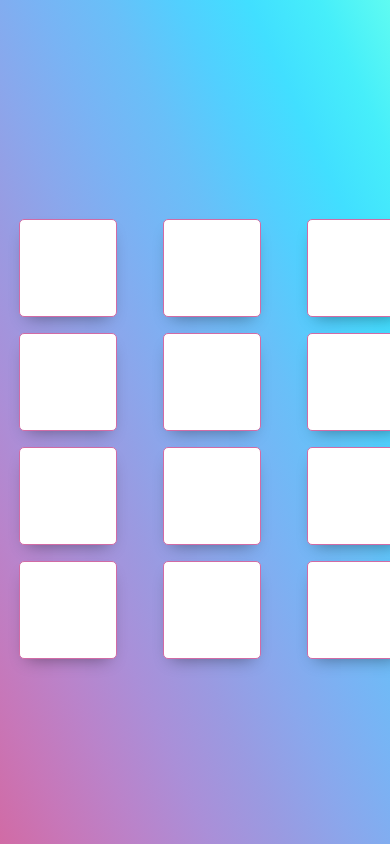
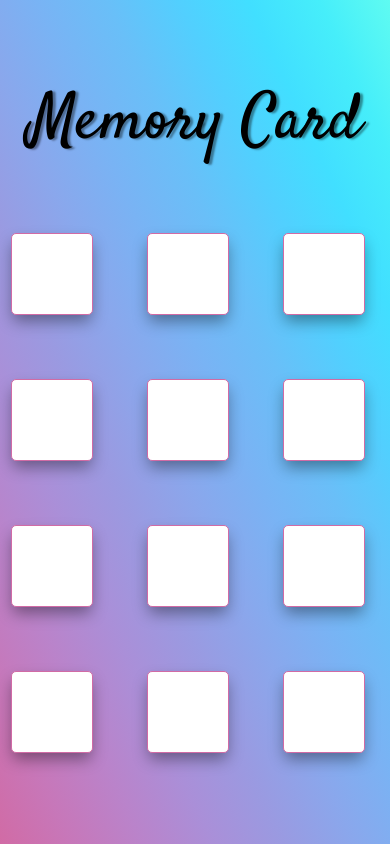
Before and after one commit to Fraank98/johannes-problems, a React (Create React App) app in the folder problem-2/: page / in a window 390 px wide. Built offline with nearby package versions, Linux system fonts and the light colour scheme.

Commit message:
design updated

```diff
--- a/problem-2/public/index.html
+++ b/problem-2/public/index.html
@@ -3,6 +3,9 @@
   <head>
     <meta charset="utf-8" />
     <link rel="icon" href="%PUBLIC_URL%/favicon.ico" />
+    <link rel="preconnect" href="https://fonts.googleapis.com">
+    <link rel="preconnect" href="https://fonts.gstatic.com" crossorigin>
+    <link href="https://fonts.googleapis.com/css2?family=Satisfy&display=swap" rel="stylesheet">
     <meta name="viewport" content="width=device-width, initial-scale=1" />
     <meta name="theme-color" content="#000000" />
     <meta
--- a/problem-2/src/App.css
+++ b/problem-2/src/App.css
@@ -3,10 +3,20 @@ body{
   justify-content: center;
   align-items: center;
   height: 100vh;
-  background-image: linear-gradient(to right top, #d16ba5, #c777b9, #ba83ca, #aa8fd8, #9a9ae1, #8aa7ec, #79b3f4, #69bff8, #52cffe, #41dfff, #46eefa, #5ffbf1);}
+  background-image: linear-gradient(to right top, #d16ba5, #c777b9, #ba83ca, #aa8fd8, #9a9ae1, #8aa7ec, #79b3f4, #69bff8, #52cffe, #41dfff, #46eefa, #5ffbf1);
+}
 
-.container{
+.title{
+  text-align: center;
+  font-family: 'Satisfy';
+  font-size: 7rem;
+  margin-bottom: 4rem;
+  text-shadow: 3px 1px 2px rgba(0,0,0,0.4);
+}
+
+.container-cards{
   display: grid;
+  justify-items: center;
   grid-template: repeat(3, 1fr) / repeat(3, 1fr);
   column-gap: 100px;
   row-gap: 50px;
@@ -25,7 +35,7 @@ body{
   height: 6em;
   width: 6em;
   border-radius: 5px;
-  box-shadow: 0 8px 16px -8px rgba(0,0,0,0.4);
+  box-shadow: 0 8px 16px -2px rgba(0,0,0,0.4);
   transform : rotateY(90deg) ;
   transition : all ease-in 0.2s ;
   position : absolute ;
@@ -43,7 +53,7 @@ body{
   width: 6em;
   background-color: white !important;
   border-radius: 5px;
-  box-shadow: 0 8px 16px -8px rgba(0,0,0,0.4);
+  box-shadow: 0 8px 16px -2px rgba(0,0,0,0.4);
   border: 1px solid #d16ba5;
 }
 
@@ -76,7 +86,8 @@ body{
   height: 6em;
   width: 6em;
   border-radius: 5px;
-  box-shadow: 0px 0px 15px 5px rgb(255, 0, 0);
+  /* box-shadow: 0px 0px 15px 5px rgb(255, 0, 0); */
+  box-shadow: 0px 0px 15px 10px #d16ba5;
   transform : rotateY(90deg) ;
   transition : all ease-in 0.2s ;
   position : absolute ;
@@ -86,8 +97,10 @@ body{
   height: 6em;
   width: 6em;
   border-radius: 5px;
-  background-color: rgb(30, 255, 0) !important;
-  box-shadow: 0px 0px 15px 5px rgb(30, 255, 0);
+  /* background-color: rgb(30, 255, 0) !important;
+  box-shadow: 0px 0px 15px 5px rgb(30, 255, 0); */
+  background-color: rgb(93 250 242) !important;
+  box-shadow: 0px 0px 15px 5px rgb(93 250 242);
   transform : rotateY(90deg) ;
   transition : all ease-in 0.2s ;
   position : absolute ;
@@ -103,59 +116,162 @@ body{
   transition-delay : 0.2s ;
 }
 
-@media screen and (max-width: 720px) {
+@media screen and (max-width: 768px) {
 
-  .container{
+  .title{
+    font-size: 5rem;
+  }
+
+  .container-cards{
     grid-template: repeat(3, 1fr) / repeat(3, 1fr);
   }
 
+  .card .back{
+    height: 5em;
+    width: 5em;
+  }
+
+  .card .selected{
+    height: 5em;
+    width: 5em;
+  }
+
+  .card .wrong {
+    height: 5em;
+    width: 5em;
+  }
+
+  .card .right {
+    height: 5em;
+    width: 5em;
+  }
+
+  .card .front{
+    height: 5em;
+    width: 5em;
+  }
+
+
+
 }
 
-@media screen and (max-width: 520px) {
+@media screen and (max-width: 600px) {
 
   .card{
-    height: 4em;
-    width: 4em;
     gap: 6px;
   }
 
-  .container{
-    column-gap: 80px;
+  .container-cards{
+    column-gap: 5px;
   }
+
 
 }
 
-@media screen and (max-width: 400px) {
+@media screen and (max-width: 480px) {
 
   .card{
     gap: 4px;
   }
 
-  .container{
-    column-gap: 80px;
+  .card .back{
+    height: 5em;
+    width: 5em;
+  }
+
+  .card .selected{
+    height: 5em;
+    width: 5em;
+  }
+
+  .card .wrong {
+    height: 5em;
+    width: 5em;
+  }
+
+  .card .right {
+    height: 5em;
+    width: 5em;
+  }
+
+  .card .front{
+    height: 5em;
+    width: 5em;
+  }
+
+  .container-cards{
+    column-gap: 40px;
+  }
+
+  .title{
+    font-size: 4rem;
   }
 
 }
 
 
-@media screen and (max-width: 370px) {
+@media screen and (max-width: 380px) {
 
-  .card{
-    height: 3em;
-    width: 3em;
-    gap: 2px;
-  }
-
-  .container{
-    column-gap: 65px;
+  .container-cards{
+    column-gap: 30px;
+    row-gap: 35px;
   }
 
 }
 
-@media screen and (max-width: 300px) {
+@media screen and (max-width: 370px) {
 
-  .container{
-    column-gap: 30px;
+  .title{
+    font-size: 3rem;
+  }
+
+  .container-cards{
+    column-gap: 10px;
   }
 
 }
+
+@media screen and (max-width: 320px) {
+
+  .title{
+    margin-bottom: 10rem;
+  }
+
+  .card{
+    width: 3em;
+  }
+
+  .container-cards{
+    column-gap: 35px;
+    row-gap: 5px;
+  }
+
+  .title{
+    font-size: 2rem;
+  }
+  .card .back{
+    height: 3em;
+    width: 3em;
+  }
+
+  .card .selected{
+    height: 3em;
+    width: 3em;
+  }
+
+  .card .wrong {
+    height: 3em;
+    width: 3em;
+  }
+
+  .card .right {
+    height: 3em;
+    width: 3em;
+  }
+
+  .card .front{
+    height: 3em;
+    width: 3em;
+  }
+
+}
--- a/problem-2/src/App.js
+++ b/problem-2/src/App.js
@@ -72,8 +72,9 @@ function App() {
   }, []);
 
   return (
-
-    <div className="container">
+    <>
+      <div className='title'>Memory Card</div>
+      <div className="container-cards">
         {
           cards.map((card) => {
             return (
@@ -91,6 +92,7 @@ function App() {
           })
         }
       </div>
+    </>
   );
 }
 
--- a/problem-2/src/components/card.js
+++ b/problem-2/src/components/card.js
@@ -7,6 +7,7 @@ function Card({ card, handleChoice, show, firstShow, wrong, right, notAvailable
 
   const selectCard = () => {
     handleChoice(card);
+    setHover(false);
   };
 
   useEffect(() => {
--- a/problem-2/src/index.css
+++ b/problem-2/src/index.css
@@ -2,12 +2,12 @@ body {
   margin: 0;
   font-family: -apple-system, BlinkMacSystemFont, 'Segoe UI', 'Roboto', 'Oxygen',
     'Ubuntu', 'Cantarell', 'Fira Sans', 'Droid Sans', 'Helvetica Neue',
-    sans-serif;
+    sans-serif, 'Satisfy';
   -webkit-font-smoothing: antialiased;
   -moz-osx-font-smoothing: grayscale;
 }
 
 code {
-  font-family: source-code-pro, Menlo, Monaco, Consolas, 'Courier New',
+  font-family: source-code-pro, Menlo, Monaco, Consolas, 'Courier New', 'Satisfy',
     monospace;
 }
```
Also changed, not shown: problem-2/src/utils/shuffle.js (+7 -6 lines). Lines whose indentation alone changed are shown as unchanged.
